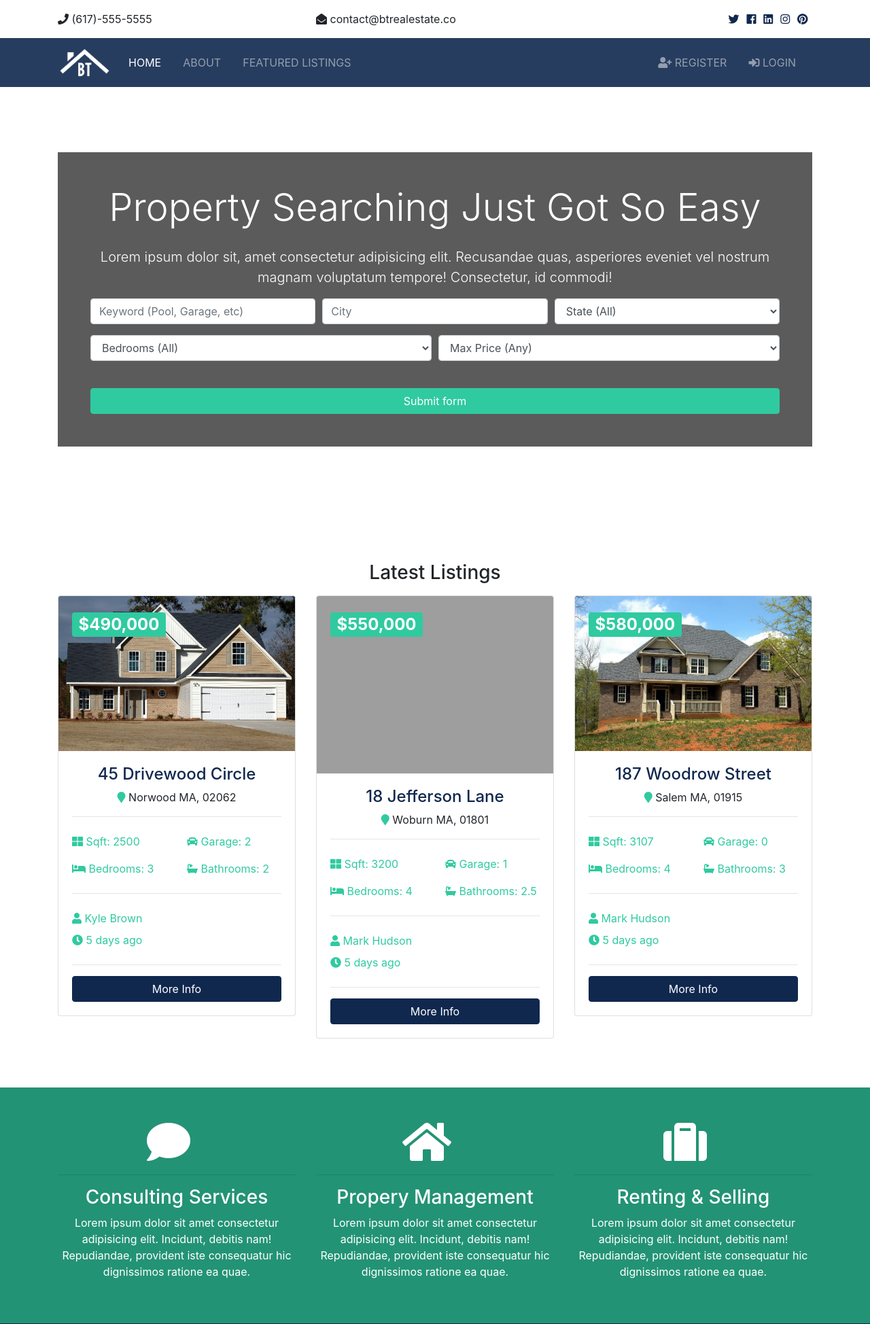
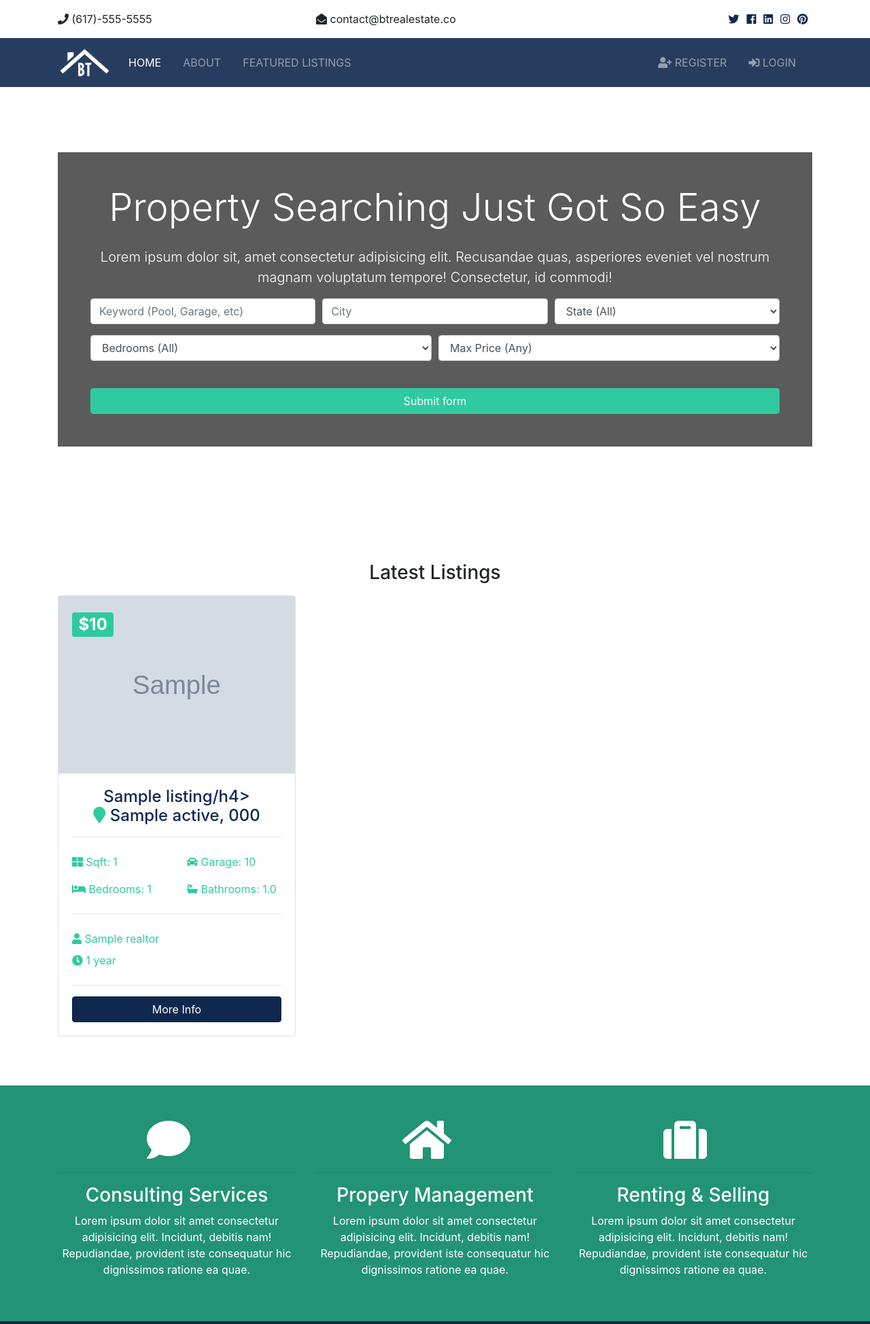
Before and after one commit to AndreyKosinskiy/firstIn2021, a Django app: page / in a window 1280 px wide. Shown: the top 1948 px of the page at 68% size. Run offline with Django 3.2, Linux system fonts and the light colour scheme; tables that the repository leaves empty hold one stand-in row (values such as "Sample post"); grey boxes marked "Sample" are stand-in pictures; some libraries are stand-ins or nearby versions; grey boxes are pictures that could not be loaded.

Commit message:
update about and home page, use mvp realtor functonality

```diff
--- a/pages/views.py
+++ b/pages/views.py
@@ -1,11 +1,28 @@
 from django.shortcuts import render
 from django.http import HttpResponse
+from listings.models import Listing
+from realtors.models import Realtor
+
 # Create your views here.
 
 
 def index(request):
-    return render(request, 'pages/index.html')
+    listings = Listing.objects.order_by(
+        '-list_date').filter(is_publihed=True)[:3]
+    context = {
+        'listings': listings
+    }
+    return render(request, 'pages/index.html', context=context)
 
 
 def about(request):
-    return render(request, 'pages/about.html')
+    # get all realtors
+    realtors = Realtor.objects.order_by('-hire_date')
+    # get MVP
+    mvp_realtor = Realtor.objects.all().filter(is_mvp=True)[0]
+
+    context = {
+        'realtors': realtors,
+        'mvp_realtor': mvp_realtor
+    }
+    return render(request, 'pages/about.html', context=context)
--- a/templates/pages/index.html
+++ b/templates/pages/index.html
@@ -1,4 +1,4 @@
-{% extends 'base.html' %} {% load static %} {% block content %}
+{% extends 'base.html' %} {% load static %} {% load humanize %} {% block content %}
 <!-- Showcase -->
 <section id="showcase">
   <div class="container text-center">
@@ -147,147 +147,59 @@
   <div class="container">
     <h3 class="text-center mb-3">Latest Listings</h3>
     <div class="row">
-      <!-- Listing 1 -->
-      <div class="col-md-6 col-lg-4 mb-4">
+    {% if listings %}
+    {% for listing in listings %}
+    <div class="col-md-6 col-lg-4 mb-4">
         <div class="card listing-preview">
           <img
             class="card-img-top"
-            src="{% static 'img/homes/home-1.jpg' %}"
+            src="{{ listing.photo_main.url }}"
             alt=""
           />
           <div class="card-img-overlay">
             <h2>
-              <span class="badge badge-secondary text-white">$490,000</span>
+              <span class="badge badge-secondary text-white">${{ listing.price | intcomma }}</span>
             </h2>
           </div>
           <div class="card-body">
             <div class="listing-heading text-center">
-              <h4 class="text-primary">45 Drivewood Circle</h4>
+              <h4 class="text-primary">{{listing.title}}/h4>
               <p>
-                <i class="fas fa-map-marker text-secondary"></i> Norwood MA,
-                02062
+                <i class="fas fa-map-marker text-secondary"></i> {{listing.city}} {{listing.state}},
+                {{listing.zipcode}}
               </p>
             </div>
             <hr />
             <div class="row py-2 text-secondary">
               <div class="col-6">
-                <i class="fas fa-th-large"></i> Sqft: 2500
+                <i class="fas fa-th-large"></i> Sqft: {{listing.sqft}}
               </div>
-              <div class="col-6"><i class="fas fa-car"></i> Garage: 2</div>
+              <div class="col-6"><i class="fas fa-car"></i> Garage: {{listing.garage}}</div>
             </div>
             <div class="row py-2 text-secondary">
-              <div class="col-6"><i class="fas fa-bed"></i> Bedrooms: 3</div>
-              <div class="col-6"><i class="fas fa-bath"></i> Bathrooms: 2</div>
+              <div class="col-6"><i class="fas fa-bed"></i> Bedrooms: {{listing.bedrooms}}</div>
+              <div class="col-6"><i class="fas fa-bath"></i> Bathrooms: {{listing.bathrooms}}</div>
             </div>
             <hr />
             <div class="row py-2 text-secondary">
-              <div class="col-6"><i class="fas fa-user"></i> Kyle Brown</div>
+              <div class="col-6"><i class="fas fa-user"></i> {{listing.realtor}}</div>
             </div>
             <div class="row text-secondary pb-2">
-              <div class="col-6"><i class="fas fa-clock"></i> 5 days ago</div>
+              <div class="col-6"><i class="fas fa-clock"></i> {{listing.list_date | timesince}}</div>
             </div>
             <hr />
-            <a href="listing.html" class="btn btn-primary btn-block"
+            <a href="{% url 'listing' listing.id %}" class="btn btn-primary btn-block"
               >More Info</a
             >
           </div>
         </div>
       </div>
-
-      <!-- Listing 2 -->
-      <div class="col-md-6 col-lg-4 mb-4">
-        <div class="card listing-preview">
-          <img
-            class="card-img-top"
-            src="{% static 'img/homes/home-2.jpg' %}"
-            alt=""
-          />
-          <div class="card-img-overlay">
-            <h2>
-              <span class="badge badge-secondary text-white">$550,000</span>
-            </h2>
-          </div>
-          <div class="card-body">
-            <div class="listing-heading text-center">
-              <h4 class="text-primary">18 Jefferson Lane</h4>
-              <p>
-                <i class="fas fa-map-marker text-secondary"></i> Woburn MA,
-                01801
-              </p>
-            </div>
-            <hr />
-            <div class="row py-2 text-secondary">
-              <div class="col-6">
-                <i class="fas fa-th-large"></i> Sqft: 3200
-              </div>
-              <div class="col-6"><i class="fas fa-car"></i> Garage: 1</div>
-            </div>
-            <div class="row py-2 text-secondary">
-              <div class="col-6"><i class="fas fa-bed"></i> Bedrooms: 4</div>
-              <div class="col-6">
-                <i class="fas fa-bath"></i> Bathrooms: 2.5
-              </div>
-            </div>
-            <hr />
-            <div class="row py-2 text-secondary">
-              <div class="col-6"><i class="fas fa-user"></i> Mark Hudson</div>
-            </div>
-            <div class="row text-secondary pb-2">
-              <div class="col-6"><i class="fas fa-clock"></i> 5 days ago</div>
-            </div>
-            <hr />
-            <a href="listing.html" class="btn btn-primary btn-block"
-              >More Info</a
-            >
-          </div>
-        </div>
-      </div>
-
-      <!-- Listing 3 -->
-      <div class="col-md-6 col-lg-4 mb-4">
-        <div class="card listing-preview">
-          <img
-            class="card-img-top"
-            src="{% static 'img/homes/home-3.jpg' %}"
-            alt=""
-          />
-          <div class="card-img-overlay">
-            <h2>
-              <span class="badge badge-secondary text-white">$580,000</span>
-            </h2>
-          </div>
-          <div class="card-body">
-            <div class="listing-heading text-center">
-              <h4 class="text-primary">187 Woodrow Street</h4>
-              <p>
-                <i class="fas fa-map-marker text-secondary"></i> Salem MA, 01915
-              </p>
-            </div>
-            <hr />
-            <div class="row py-2 text-secondary">
-              <div class="col-6">
-                <i class="fas fa-th-large"></i> Sqft: 3107
-              </div>
-              <div class="col-6"><i class="fas fa-car"></i> Garage: 0</div>
-            </div>
-            <div class="row py-2 text-secondary">
-              <div class="col-6"><i class="fas fa-bed"></i> Bedrooms: 4</div>
-              <div class="col-6"><i class="fas fa-bath"></i> Bathrooms: 3</div>
-            </div>
-            <hr />
-            <div class="row py-2 text-secondary">
-              <div class="col-6"><i class="fas fa-user"></i> Mark Hudson</div>
-            </div>
-            <div class="row text-secondary pb-2">
-              <div class="col-6"><i class="fas fa-clock"></i> 5 days ago</div>
-            </div>
-            <hr />
-            <a href="listing.html" class="btn btn-primary btn-block"
-              >More Info</a
-            >
-          </div>
-        </div>
-      </div>
+    {% endfor %}
+    {% else %}
+    <div class="col-md-12">
+      <p>No listing Avalible</p>
+    </div>
+    {% endif %}
     </div>
   </div>
 </section>
```
Also changed, not shown: templates/pages/about.html (+13 -34 lines).
